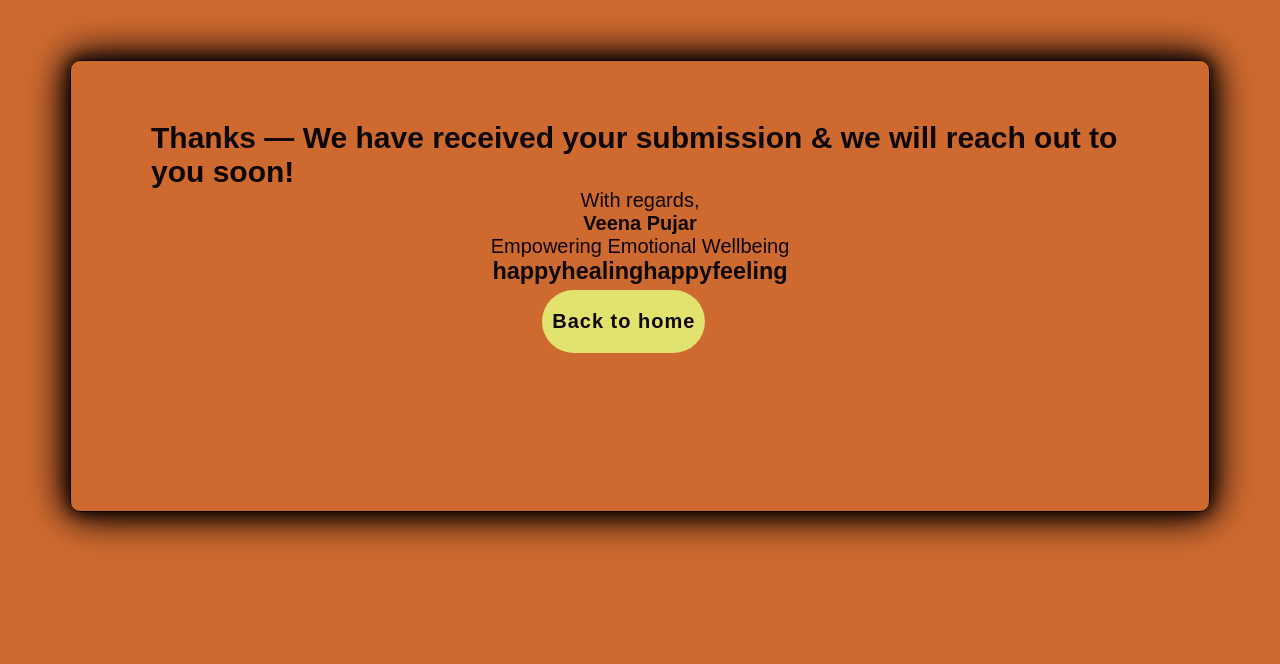
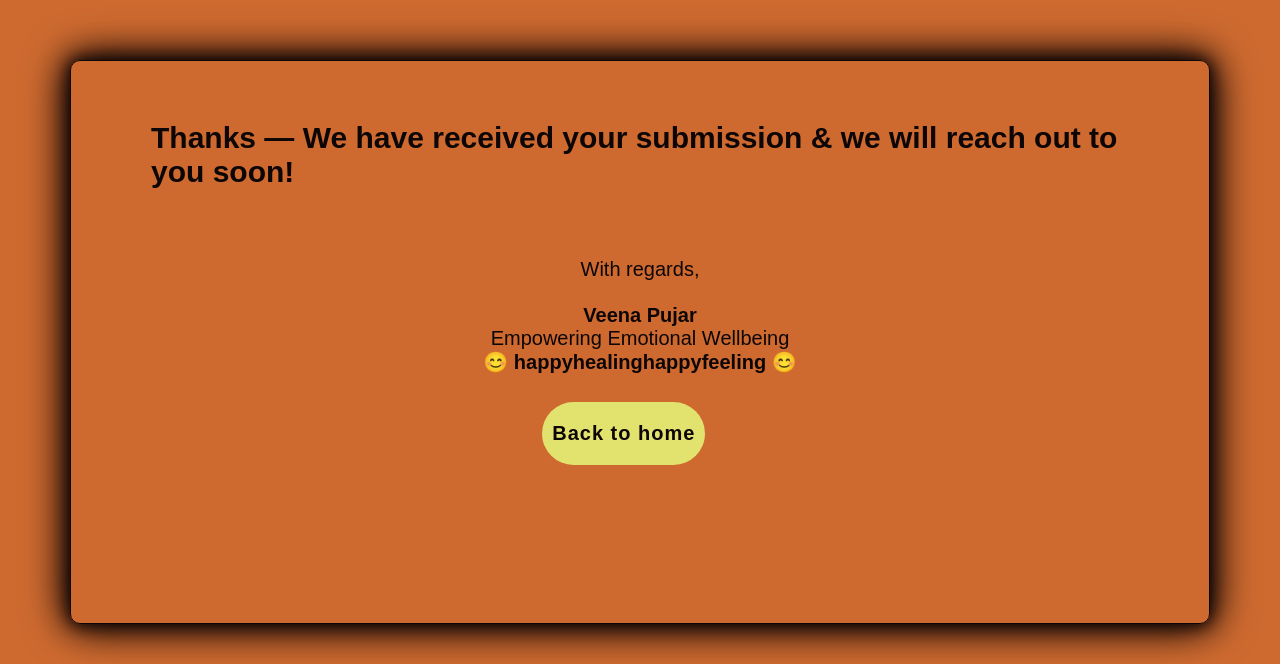
Before and after one commit to happyhealinghappyfeeling/Veenapujarcounselor, a Django app: page /thanks/ in a window 1280 px wide. Shown: the part 68-732 px from the top of the page. Run offline with Django 5.2, Linux system fonts and the light colour scheme.

Commit message:
updated thanks html file

```diff
--- a/counProj/static/css/thanks.css
+++ b/counProj/static/css/thanks.css
@@ -77,7 +77,7 @@ body{
     font-weight: 500;
 }
 
-.selffree-content h2,h3{
+.selffree-content h4{
     text-align: center;
 }
 
--- a/templates/thanks.html
+++ b/templates/thanks.html
@@ -21,10 +21,15 @@
      <section class="selffree-content">
        <div class="selffree-text">
          <h1>Thanks — We have received your submission & we will reach out to you soon!</h1>
+         <div><br></div>
+         <div><br></div>
+         <div><br></div>
          <p>With regards,</p>
+         <div><br></div>
          <p><strong>Veena Pujar</strong></p>
          <p>Empowering Emotional Wellbeing</p>
-         <h3>happyhealinghappyfeeling</h3>
+         <h4>😊 happyhealinghappyfeeling 😊</h4>
+         <div><br></div>
          <a href="{% url 'counApp:home' %}" class="btn-box">Back to home</a>
         </div>
       </section>
```
